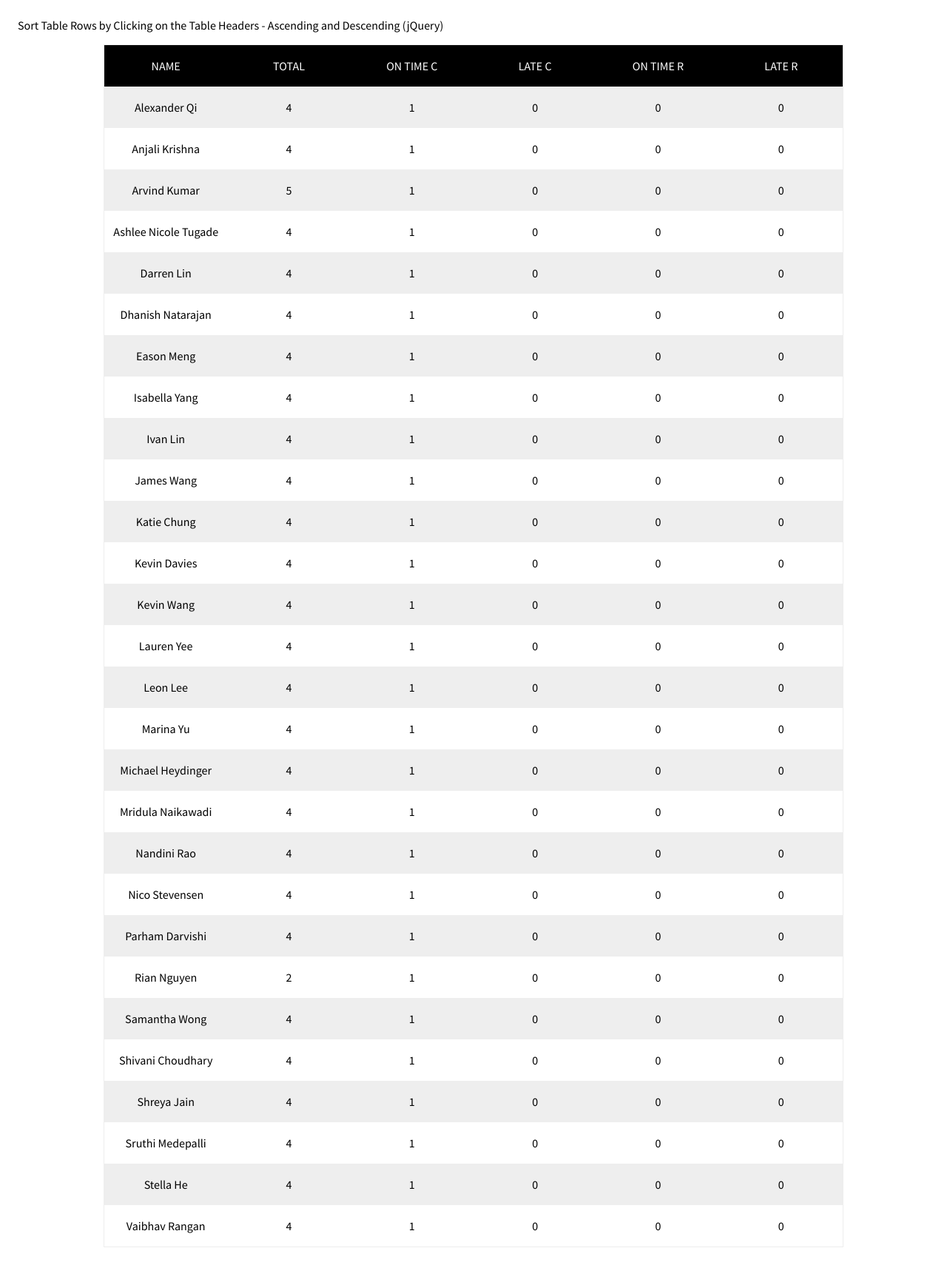
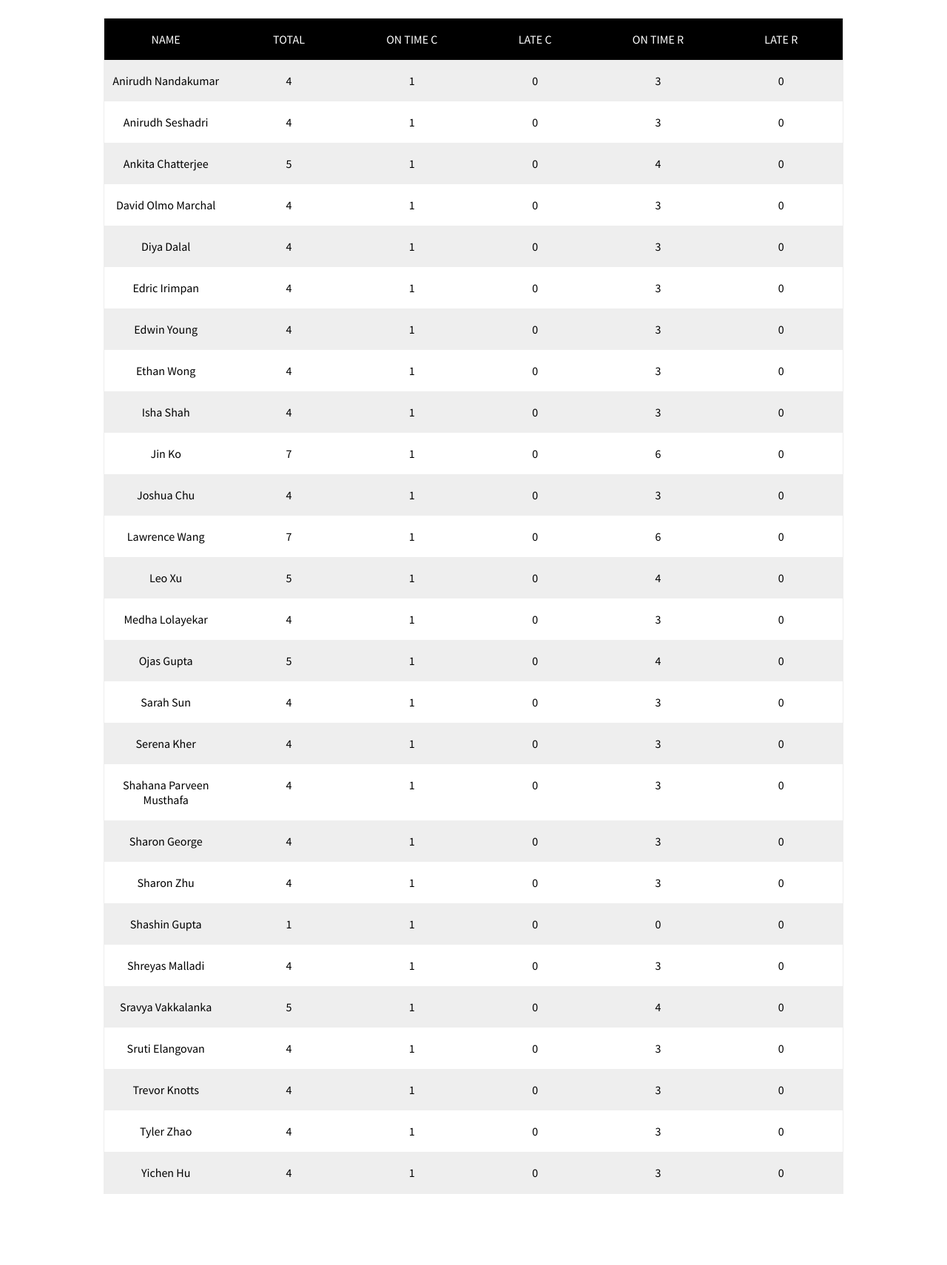
Before and after one commit to superstarcoder/CCWeb, a Flask app: page /table in a window 1280 px wide. Shown: the whole page at 74% size. After the commit the page ends 1614 px from the top, so only its background shows below. Run offline with Flask 2, Linux system fonts and the light colour scheme; some libraries are stand-ins or nearby versions.

Commit message:
some bug fixes

```diff
--- a/templates/index.html
+++ b/templates/index.html
@@ -10,7 +10,7 @@
     <meta name="keywords" content="Colorlib Templates">
 
     <!-- Title Page-->
-    <title>Au Register Forms by Colorlib</title>
+    <title>Schoology Discussion Analytics</title>
 
     <!-- Icons font CSS-->
     <link href="/vendor/mdi-font/css/material-design-iconic-font.min.css" rel="stylesheet" media="all">
@@ -34,7 +34,7 @@
             <div class="card card-2">
                 <div class="card-heading"></div>
                 <div class="card-body">
-                    <h2 class="title">Schoology Discussion Info</h2>
+                    <h2 class="title">Schoology Discussion Analytics</h2>
                     <form method="POST">
                         <div class="input-group">
                             <input class="input--style-2" type="text" placeholder="Title" name="title" id="title">
@@ -116,7 +116,7 @@
                     </form>
                     <form action="/help/" method="POST">
                         <div class="p-t-30">
-                            <button class="btn btn--radius btn--green" type="submit">Not Working?</button>
+                            <button class="btn btn--radius btn--green" type="submit">Need Help?</button>
                         </div>
                     </form>
                 </div>
--- a/templates/table-head.html
+++ b/templates/table-head.html
@@ -1,4 +1,3 @@
-<p>Sort Table Rows by Clicking on the Table Headers - Ascending and Descending (jQuery)</p>
 <div class="container">
 
 	<div class="table">
--- a/templates/table.html
+++ b/templates/table.html
@@ -1,4 +1,3 @@
-<p>Sort Table Rows by Clicking on the Table Headers - Ascending and Descending (jQuery)</p>
 <div class="container">
 
 	<div class="table">
@@ -12,227 +11,219 @@
 		</div>
 		<div class="table-content">
 			<div class="table-row">
-				<div class="table-data">Alexander Qi</div>
+				<div class="table-data">Anirudh Nandakumar</div>
 				<div class="table-data">4</div>
+				<div class="table-data">1</div>
+				<div class="table-data">0</div>
+				<div class="table-data">3</div>
+				<div class="table-data">0</div>
+			</div>
+			<div class="table-row">
+				<div class="table-data">Anirudh Seshadri</div>
+				<div class="table-data">4</div>
+				<div class="table-data">1</div>
+				<div class="table-data">0</div>
+				<div class="table-data">3</div>
+				<div class="table-data">0</div>
+			</div>
+			<div class="table-row">
+				<div class="table-data">Ankita Chatterjee</div>
+				<div class="table-data">5</div>
+				<div class="table-data">1</div>
+				<div class="table-data">0</div>
+				<div class="table-data">4</div>
+				<div class="table-data">0</div>
+			</div>
+			<div class="table-row">
+				<div class="table-data">David Olmo Marchal</div>
+				<div class="table-data">4</div>
+				<div class="table-data">1</div>
+				<div class="table-data">0</div>
+				<div class="table-data">3</div>
+				<div class="table-data">0</div>
+			</div>
+			<div class="table-row">
+				<div class="table-data">Diya Dalal</div>
+				<div class="table-data">4</div>
+				<div class="table-data">1</div>
+				<div class="table-data">0</div>
+				<div class="table-data">3</div>
+				<div class="table-data">0</div>
+			</div>
+			<div class="table-row">
+				<div class="table-data">Edric Irimpan</div>
+				<div class="table-data">4</div>
+				<div class="table-data">1</div>
+				<div class="table-data">0</div>
+				<div class="table-data">3</div>
+				<div class="table-data">0</div>
+			</div>
+			<div class="table-row">
+				<div class="table-data">Edwin Young</div>
+				<div class="table-data">4</div>
+				<div class="table-data">1</div>
+				<div class="table-data">0</div>
+				<div class="table-data">3</div>
+				<div class="table-data">0</div>
+			</div>
+			<div class="table-row">
+				<div class="table-data">Ethan Wong</div>
+				<div class="table-data">4</div>
+				<div class="table-data">1</div>
+				<div class="table-data">0</div>
+				<div class="table-data">3</div>
+				<div class="table-data">0</div>
+			</div>
+			<div class="table-row">
+				<div class="table-data">Isha Shah</div>
+				<div class="table-data">4</div>
+				<div class="table-data">1</div>
+				<div class="table-data">0</div>
+				<div class="table-data">3</div>
+				<div class="table-data">0</div>
+			</div>
+			<div class="table-row">
+				<div class="table-data">Jin Ko</div>
+				<div class="table-data">7</div>
+				<div class="table-data">1</div>
+				<div class="table-data">0</div>
+				<div class="table-data">6</div>
+				<div class="table-data">0</div>
+			</div>
+			<div class="table-row">
+				<div class="table-data">Joshua Chu</div>
+				<div class="table-data">4</div>
+				<div class="table-data">1</div>
+				<div class="table-data">0</div>
+				<div class="table-data">3</div>
+				<div class="table-data">0</div>
+			</div>
+			<div class="table-row">
+				<div class="table-data">Lawrence Wang</div>
+				<div class="table-data">7</div>
+				<div class="table-data">1</div>
+				<div class="table-data">0</div>
+				<div class="table-data">6</div>
+				<div class="table-data">0</div>
+			</div>
+			<div class="table-row">
+				<div class="table-data">Leo Xu</div>
+				<div class="table-data">5</div>
+				<div class="table-data">1</div>
+				<div class="table-data">0</div>
+				<div class="table-data">4</div>
+				<div class="table-data">0</div>
+			</div>
+			<div class="table-row">
+				<div class="table-data">Medha Lolayekar</div>
+				<div class="table-data">4</div>
+				<div class="table-data">1</div>
+				<div class="table-data">0</div>
+				<div class="table-data">3</div>
+				<div class="table-data">0</div>
+			</div>
+			<div class="table-row">
+				<div class="table-data">Ojas Gupta</div>
+				<div class="table-data">5</div>
+				<div class="table-data">1</div>
+				<div class="table-data">0</div>
+				<div class="table-data">4</div>
+				<div class="table-data">0</div>
+			</div>
+			<div class="table-row">
+				<div class="table-data">Sarah Sun</div>
+				<div class="table-data">4</div>
+				<div class="table-data">1</div>
+				<div class="table-data">0</div>
+				<div class="table-data">3</div>
+				<div class="table-data">0</div>
+			</div>
+			<div class="table-row">
+				<div class="table-data">Serena Kher</div>
+				<div class="table-data">4</div>
+				<div class="table-data">1</div>
+				<div class="table-data">0</div>
+				<div class="table-data">3</div>
+				<div class="table-data">0</div>
+			</div>
+			<div class="table-row">
+				<div class="table-data">Shahana Parveen Musthafa</div>
+				<div class="table-data">4</div>
+				<div class="table-data">1</div>
+				<div class="table-data">0</div>
+				<div class="table-data">3</div>
+				<div class="table-data">0</div>
+			</div>
+			<div class="table-row">
+				<div class="table-data">Sharon George</div>
+				<div class="table-data">4</div>
+				<div class="table-data">1</div>
+				<div class="table-data">0</div>
+				<div class="table-data">3</div>
+				<div class="table-data">0</div>
+			</div>
+			<div class="table-row">
+				<div class="table-data">Sharon Zhu</div>
+				<div class="table-data">4</div>
+				<div class="table-data">1</div>
+				<div class="table-data">0</div>
+				<div class="table-data">3</div>
+				<div class="table-data">0</div>
+			</div>
+			<div class="table-row">
+				<div class="table-data">Shashin Gupta</div>
+				<div class="table-data">1</div>
 				<div class="table-data">1</div>
 				<div class="table-data">0</div>
 				<div class="table-data">0</div>
 				<div class="table-data">0</div>
 			</div>
 			<div class="table-row">
-				<div class="table-data">Anjali Krishna</div>
+				<div class="table-data">Shreyas Malladi</div>
 				<div class="table-data">4</div>
 				<div class="table-data">1</div>
 				<div class="table-data">0</div>
-				<div class="table-data">0</div>
+				<div class="table-data">3</div>
 				<div class="table-data">0</div>
 			</div>
 			<div class="table-row">
-				<div class="table-data">Arvind Kumar</div>
+				<div class="table-data">Sravya Vakkalanka</div>
 				<div class="table-data">5</div>
 				<div class="table-data">1</div>
 				<div class="table-data">0</div>
-				<div class="table-data">0</div>
+				<div class="table-data">4</div>
 				<div class="table-data">0</div>
 			</div>
 			<div class="table-row">
-				<div class="table-data">Ashlee Nicole Tugade</div>
+				<div class="table-data">Sruti Elangovan</div>
 				<div class="table-data">4</div>
 				<div class="table-data">1</div>
 				<div class="table-data">0</div>
-				<div class="table-data">0</div>
+				<div class="table-data">3</div>
 				<div class="table-data">0</div>
 			</div>
 			<div class="table-row">
-				<div class="table-data">Darren Lin</div>
+				<div class="table-data">Trevor Knotts</div>
 				<div class="table-data">4</div>
 				<div class="table-data">1</div>
 				<div class="table-data">0</div>
-				<div class="table-data">0</div>
+				<div class="table-data">3</div>
 				<div class="table-data">0</div>
 			</div>
 			<div class="table-row">
-				<div class="table-data">Dhanish Natarajan</div>
+				<div class="table-data">Tyler Zhao</div>
 				<div class="table-data">4</div>
 				<div class="table-data">1</div>
 				<div class="table-data">0</div>
-				<div class="table-data">0</div>
+				<div class="table-data">3</div>
 				<div class="table-data">0</div>
 			</div>
 			<div class="table-row">
-				<div class="table-data">Eason Meng</div>
+				<div class="table-data">Yichen Hu</div>
 				<div class="table-data">4</div>
 				<div class="table-data">1</div>
 				<div class="table-data">0</div>
-				<div class="table-data">0</div>
-				<div class="table-data">0</div>
-			</div>
-			<div class="table-row">
-				<div class="table-data">Isabella Yang</div>
-				<div class="table-data">4</div>
-				<div class="table-data">1</div>
-				<div class="table-data">0</div>
-				<div class="table-data">0</div>
-				<div class="table-data">0</div>
-			</div>
-			<div class="table-row">
-				<div class="table-data">Ivan Lin</div>
-				<div class="table-data">4</div>
-				<div class="table-data">1</div>
-				<div class="table-data">0</div>
-				<div class="table-data">0</div>
-				<div class="table-data">0</div>
-			</div>
-			<div class="table-row">
-				<div class="table-data">James Wang</div>
-				<div class="table-data">4</div>
-				<div class="table-data">1</div>
-				<div class="table-data">0</div>
-				<div class="table-data">0</div>
-				<div class="table-data">0</div>
-			</div>
-			<div class="table-row">
-				<div class="table-data">Katie Chung</div>
-				<div class="table-data">4</div>
-				<div class="table-data">1</div>
-				<div class="table-data">0</div>
-				<div class="table-data">0</div>
-				<div class="table-data">0</div>
-			</div>
-			<div class="table-row">
-				<div class="table-data">Kevin Davies</div>
-				<div class="table-data">4</div>
-				<div class="table-data">1</div>
-				<div class="table-data">0</div>
-				<div class="table-data">0</div>
-				<div class="table-data">0</div>
-			</div>
-			<div class="table-row">
-				<div class="table-data">Kevin Wang</div>
-				<div class="table-data">4</div>
-				<div class="table-data">1</div>
-				<div class="table-data">0</div>
-				<div class="table-data">0</div>
-				<div class="table-data">0</div>
-			</div>
-			<div class="table-row">
-				<div class="table-data">Lauren Yee</div>
-				<div class="table-data">4</div>
-				<div class="table-data">1</div>
-				<div class="table-data">0</div>
-				<div class="table-data">0</div>
-				<div class="table-data">0</div>
-			</div>
-			<div class="table-row">
-				<div class="table-data">Leon Lee</div>
-				<div class="table-data">4</div>
-				<div class="table-data">1</div>
-				<div class="table-data">0</div>
-				<div class="table-data">0</div>
-				<div class="table-data">0</div>
-			</div>
-			<div class="table-row">
-				<div class="table-data">Marina Yu</div>
-				<div class="table-data">4</div>
-				<div class="table-data">1</div>
-				<div class="table-data">0</div>
-				<div class="table-data">0</div>
-				<div class="table-data">0</div>
-			</div>
-			<div class="table-row">
-				<div class="table-data">Michael Heydinger</div>
-				<div class="table-data">4</div>
-				<div class="table-data">1</div>
-				<div class="table-data">0</div>
-				<div class="table-data">0</div>
-				<div class="table-data">0</div>
-			</div>
-			<div class="table-row">
-				<div class="table-data">Mridula Naikawadi</div>
-				<div class="table-data">4</div>
-				<div class="table-data">1</div>
-				<div class="table-data">0</div>
-				<div class="table-data">0</div>
-				<div class="table-data">0</div>
-			</div>
-			<div class="table-row">
-				<div class="table-data">Nandini Rao</div>
-				<div class="table-data">4</div>
-				<div class="table-data">1</div>
-				<div class="table-data">0</div>
-				<div class="table-data">0</div>
-				<div class="table-data">0</div>
-			</div>
-			<div class="table-row">
-				<div class="table-data">Nico Stevensen</div>
-				<div class="table-data">4</div>
-				<div class="table-data">1</div>
-				<div class="table-data">0</div>
-				<div class="table-data">0</div>
-				<div class="table-data">0</div>
-			</div>
-			<div class="table-row">
-				<div class="table-data">Parham Darvishi</div>
-				<div class="table-data">4</div>
-				<div class="table-data">1</div>
-				<div class="table-data">0</div>
-				<div class="table-data">0</div>
-				<div class="table-data">0</div>
-			</div>
-			<div class="table-row">
-				<div class="table-data">Rian Nguyen</div>
-				<div class="table-data">2</div>
-				<div class="table-data">1</div>
-				<div class="table-data">0</div>
-				<div class="table-data">0</div>
-				<div class="table-data">0</div>
-			</div>
-			<div class="table-row">
-				<div class="table-data">Samantha Wong</div>
-				<div class="table-data">4</div>
-				<div class="table-data">1</div>
-				<div class="table-data">0</div>
-				<div class="table-data">0</div>
-				<div class="table-data">0</div>
-			</div>
-			<div class="table-row">
-				<div class="table-data">Shivani Choudhary</div>
-				<div class="table-data">4</div>
-				<div class="table-data">1</div>
-				<div class="table-data">0</div>
-				<div class="table-data">0</div>
-				<div class="table-data">0</div>
-			</div>
-			<div class="table-row">
-				<div class="table-data">Shreya Jain</div>
-				<div class="table-data">4</div>
-				<div class="table-data">1</div>
-				<div class="table-data">0</div>
-				<div class="table-data">0</div>
-				<div class="table-data">0</div>
-			</div>
-			<div class="table-row">
-				<div class="table-data">Sruthi Medepalli</div>
-				<div class="table-data">4</div>
-				<div class="table-data">1</div>
-				<div class="table-data">0</div>
-				<div class="table-data">0</div>
-				<div class="table-data">0</div>
-			</div>
-			<div class="table-row">
-				<div class="table-data">Stella He</div>
-				<div class="table-data">4</div>
-				<div class="table-data">1</div>
-				<div class="table-data">0</div>
-				<div class="table-data">0</div>
-				<div class="table-data">0</div>
-			</div>
-			<div class="table-row">
-				<div class="table-data">Vaibhav Rangan</div>
-				<div class="table-data">4</div>
-				<div class="table-data">1</div>
-				<div class="table-data">0</div>
-				<div class="table-data">0</div>
+				<div class="table-data">3</div>
 				<div class="table-data">0</div>
 			</div>
 		</div>
```
Also changed, not shown: backend.py (+4 -4 lines), schoologyCounter.py (+9 -1 lines), templates/help.html (+15 -4 lines), table.html (added).
